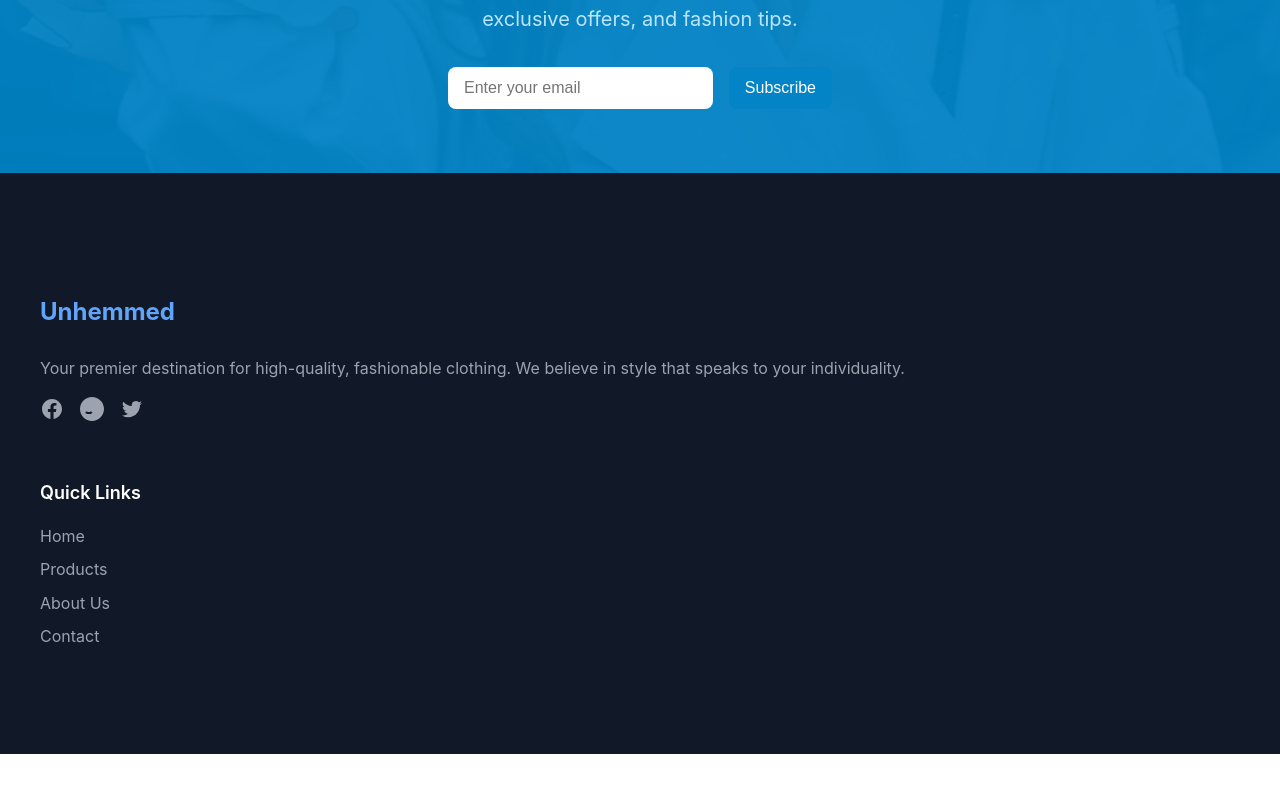
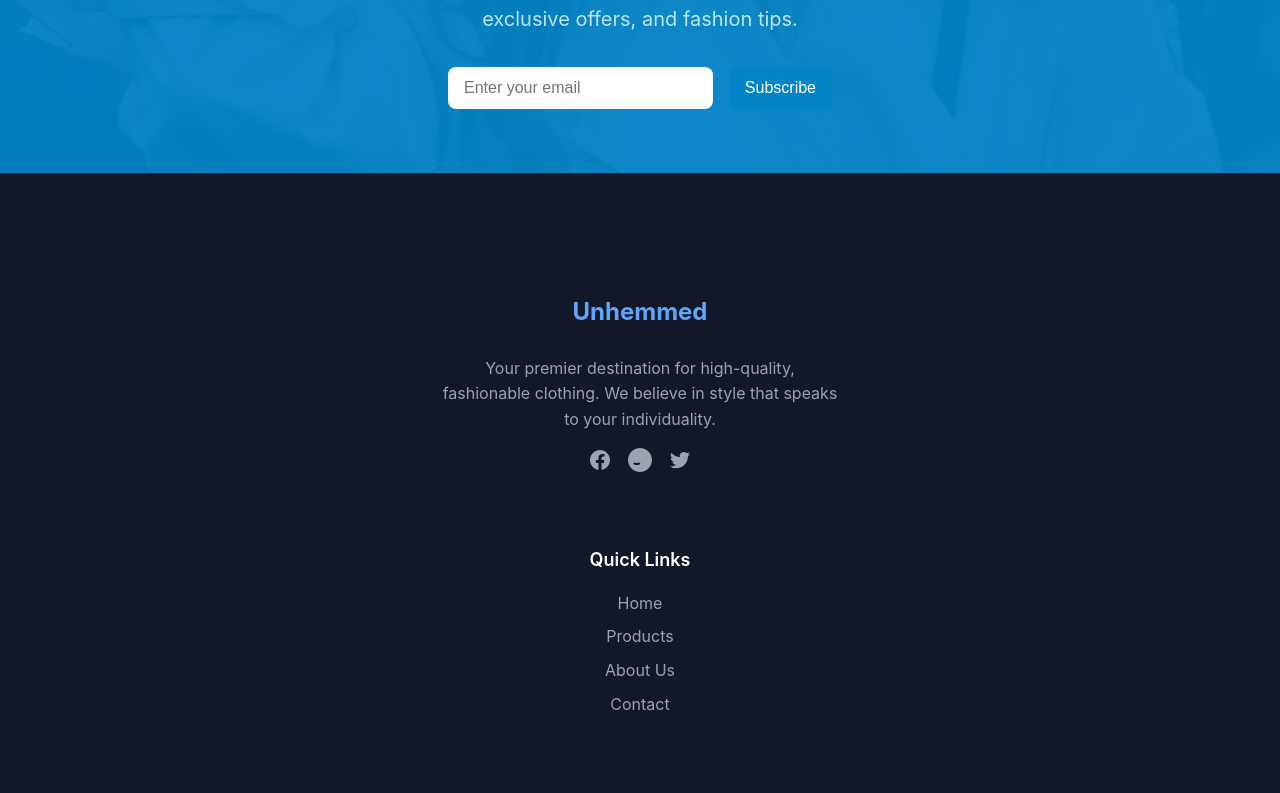
Before and after one commit to KhalilA93/UnhemmedEstore, a React (Create React App) app in the folder frontend/: page / in a window 1280 px wide. Shown: the part 2962-3755 px from the top of the page. Before the commit the page ends 3716 px from the top, so only its background shows below. Built offline with nearby package versions, Linux system fonts and the light colour scheme; no server answers.

Commit message:
Center footer content

```diff
--- a/frontend/src/components/layout/Footer.js
+++ b/frontend/src/components/layout/Footer.js
@@ -5,17 +5,23 @@ const Footer = () => {
   return (
     <footer style={{ backgroundColor: '#111827', color: 'white' }}>
       <div className="container" style={{ padding: '3rem 0' }}>
-        <div className="grid grid-cols-1 md:grid-cols-4 gap-8">
+        <div style={{
+          display: 'flex',
+          flexDirection: 'column',
+          alignItems: 'center',
+          textAlign: 'center',
+          gap: '3rem'
+        }}>
           {/* Company Info */}
-          <div style={{ gridColumn: 'span 2' }}>
+          <div>
             <div style={{ marginBottom: '1rem' }}>
               <h3 style={{ fontSize: '1.5rem', fontWeight: 'bold', color: '#60a5fa' }}>Unhemmed</h3>
-              <p style={{ marginTop: '0.5rem', color: '#9ca3af' }}>
+              <p style={{ marginTop: '0.5rem', color: '#9ca3af', maxWidth: '400px' }}>
                 Your premier destination for high-quality, fashionable clothing.
                 We believe in style that speaks to your individuality.
               </p>
             </div>
-            <div style={{ display: 'flex', gap: '1rem' }}>
+            <div style={{ display: 'flex', gap: '1rem', justifyContent: 'center' }}>
               <a href="#" style={{ color: '#9ca3af', textDecoration: 'none' }}>
                 <span style={{ position: 'absolute', left: '-9999px' }}>Facebook</span>
                 <svg style={{ height: '1.5rem', width: '1.5rem' }} fill="currentColor" viewBox="0 0 24 24">
@@ -40,23 +46,23 @@ const Footer = () => {
           {/* Quick Links */}
           <div>
             <h3 style={{ fontSize: '1.125rem', fontWeight: '600', marginBottom: '1rem' }}>Quick Links</h3>
-            <ul style={{ listStyle: 'none', padding: 0, margin: 0 }}>
-              <li style={{ marginBottom: '0.5rem' }}>
+            <ul style={{ listStyle: 'none', padding: 0, margin: 0, display: 'flex', flexDirection: 'column', alignItems: 'center', gap: '0.5rem' }}>
+              <li>
                 <Link to="/" style={{ color: '#9ca3af', textDecoration: 'none' }}>
                   Home
                 </Link>
               </li>
-              <li style={{ marginBottom: '0.5rem' }}>
+              <li>
                 <Link to="/products" style={{ color: '#9ca3af', textDecoration: 'none' }}>
                   Products
                 </Link>
               </li>
-              <li style={{ marginBottom: '0.5rem' }}>
+              <li>
                 <Link to="/about" style={{ color: '#9ca3af', textDecoration: 'none' }}>
                   About Us
                 </Link>
               </li>
-              <li style={{ marginBottom: '0.5rem' }}>
+              <li>
                 <Link to="/contact" style={{ color: '#9ca3af', textDecoration: 'none' }}>
                   Contact
                 </Link>
```
